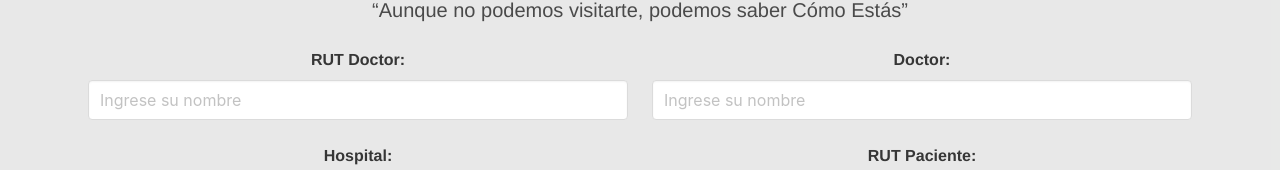
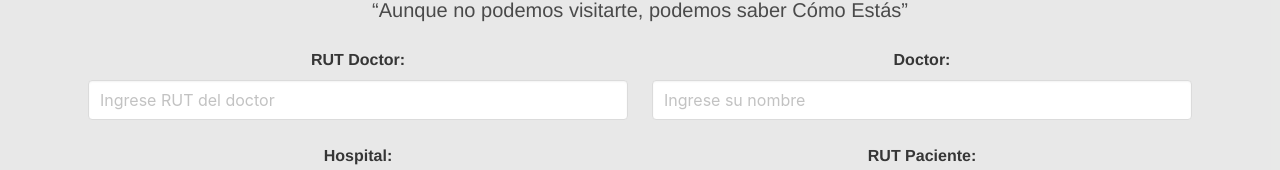
Before and after one commit to quedate-en-casa/comoestas-vuejs, a Vue app: page / in a window 1280 px wide. Shown: the part 112-282 px from the top of the page. Built offline with nearby package versions, Linux system fonts and the light colour scheme.

Commit message:
[CHO]: Validador de rut + formateador

```diff
--- a/src/components/Consult.vue
+++ b/src/components/Consult.vue
@@ -77,6 +77,7 @@
 
 <script>
     import formatDate from '../../utils/FormatDta'
+    import formatRut from '../../utils/formatRut.js'
     import {
         PatientService
     } from '../../services/patient/index.js';
@@ -90,10 +91,16 @@
                 patientName: undefined,
             }
         },
+        watch: {
+            rutPatient(oldValue) {
+                this.rutPatient = this.formatRut(oldValue);
+            }
+        },
         filters: {
             formatDate,
         },
         methods: {
+            formatRut,
             getStatusPatient() {
                 let service = new PatientService();
                 service.consultPatientStatusByRut(this.rutPatient).then(result => {
--- a/src/components/Form.vue
+++ b/src/components/Form.vue
@@ -5,9 +5,9 @@
         <div class="field">
           <label class="label">RUT Doctor:</label>
           <div class="control">
-            <input class="input" :class="isDniValid(patientRegister.doctorRut)" @keyup="isDniValid(patientRegister.doctorRut)=='' && patientRegister.doctorRut!=''? validateDoctor() :''" type="text" v-model="patientRegister.doctorRut"
-              placeholder="Ingrese su nombre">
-            <p v-if="!doctorIsAuth && patientRegister.doctorRut!=''" class="help is-danger">Este rut no esta autorizado para registrar progreso</p>
+            <input class="input" :class="isDniValid(doctorRut)" @keyup="isDniValid(doctorRut)=='' && doctorRut!=''? validateDoctor() : ''" type="text" v-model="doctorRut"
+              placeholder="Ingrese RUT del doctor">
+            <p v-if="!doctorIsAuth && doctorRut!=''" class="help is-danger">Este rut no esta autorizado para registrar progreso</p>
           </div>
         </div>
       </div>
@@ -34,7 +34,7 @@
         <div class="field">
           <label class="label">RUT Paciente:</label>
           <div class="control">
-            <input class="input" type="text" v-model="patientRegister.rut" placeholder="Ingrese RUT del paciente">
+            <input class="input" type="text" v-model="patientRut" placeholder="Ingrese RUT del paciente">
           </div>
         </div>
       </div>
@@ -99,27 +99,38 @@
     PatientService
   } from '../../services/patient';
   import isDniValid from '../../utils/isDniValid.js'
+  import formatRut from '../../utils/formatRut.js'
   export default {
     name: 'Form',
     data() {
       return {
-        patientRegister: {
-          doctorRut: '',
-        },
+        patientRegister: {},
+        doctorRut: '',
+        patientRut: '',
         doctorIsAuth: false,
         responseMessage: undefined,
       }
     },
+    watch: {
+      doctorRut(oldValue) {
+        this.doctorRut = this.formatRut(oldValue);
+      },
+      patientRut(oldValue) {
+        this.patientRut = this.formatRut(oldValue);
+      }
+    },
     methods: {
       isDniValid,
+      formatRut,
       validateDoctor() {
+        this.doctorIsAuth = false;
         if (this.timer) {
           clearTimeout(this.timer);
           this.timer = null;
         }
         this.timer = setTimeout(() => {
           let service = new PatientService();
-          service.consultDoctorById(this.patientRegister.doctorRut)
+          service.consultDoctorById(this.doctorRut)
             .then(result => {
               if (result.doctor!=undefined) {
                 console.log("esta habilitado para guardar gente");
@@ -135,11 +146,12 @@
       },
 
       sendData() {
+        this.patientRegister.rut = this.patientRut;
         console.log("Enviando datos a api gateway", this.patientRegister);
         let service = new PatientService();
         service.registerPatientStatus(this.patientRegister).then(result => {
           if (result.data.newUser != undefined) {
-            this.responseMessage = "Se a agregado su registro a nuestra base de datos."
+            this.responseMessage = "Se ha agregado su registro a nuestra base de datos."
           } else {
             this.responseMessage = "Hubo un error al agregar el registro a nuestra base de datos."
           }
--- /dev/null
+++ b/utils/formatRut.js
@@ -0,0 +1,3 @@
+export default (rut) => {
+    return rut.length>1 ? rut.replace(/[^0-9kK]*/g, '').replace(/^0*/g, '').replace(/(.$)/, '-$1') : rut;
+}
```
Also changed, not shown: 1 other file (tests, documents, lock files or other folders).
